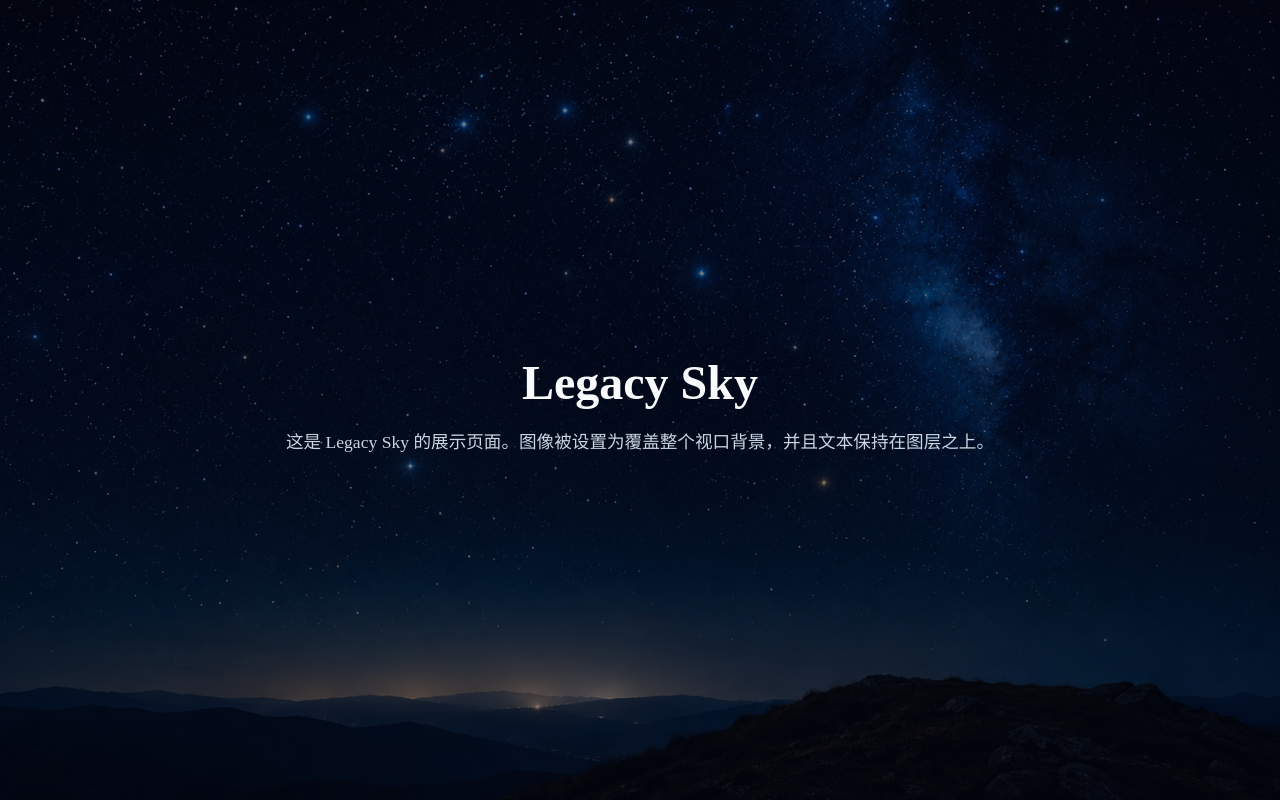
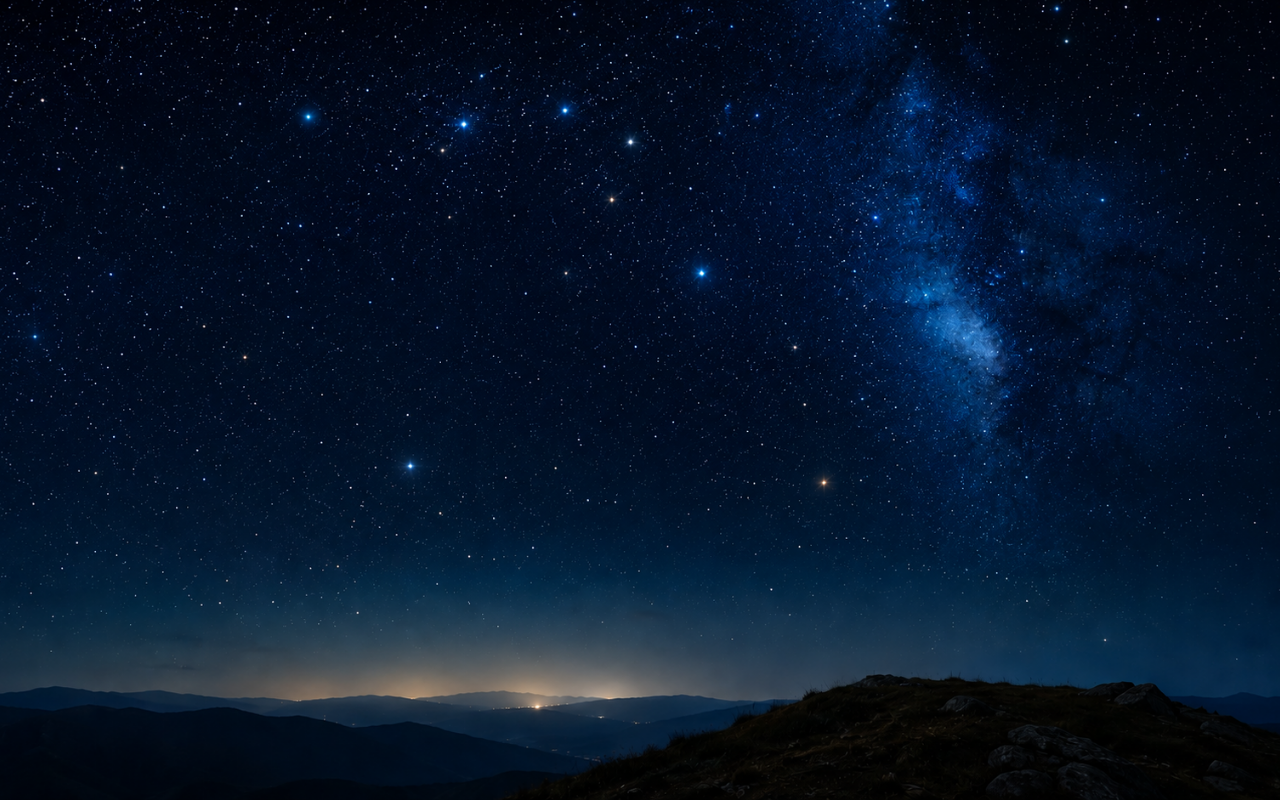
Before and after one commit to EusocialLab/firstproject, a Next.js app: page / in a window 1280 px wide. Built offline with nearby package versions, Linux system fonts and the light colour scheme.

Commit message:
Remove text overlay and background darkening

```diff
--- a/src/app/page.jsx
+++ b/src/app/page.jsx
@@ -6,40 +6,11 @@ export default function HomePage() {
         width: '100%',
         margin: 0,
         padding: 0,
-        display: 'flex',
-        alignItems: 'center',
-        justifyContent: 'center',
         backgroundImage: "url('/legacy-sky.png')",
         backgroundSize: 'cover',
         backgroundPosition: 'center',
-        backgroundRepeat: 'no-repeat',
-        position: 'relative',
-        color: '#f8fafc'
+        backgroundRepeat: 'no-repeat'
       }}
-    >
-      <div
-        style={{
-          position: 'absolute',
-          inset: 0,
-          background: 'rgba(5, 8, 22, 0.55)',
-          zIndex: 0
-        }}
-      />
-      <section
-        style={{
-          position: 'relative',
-          zIndex: 1,
-          maxWidth: '980px',
-          width: '100%',
-          padding: '2rem',
-          textAlign: 'center'
-        }}
-      >
-        <h1 style={{ fontSize: '3rem', marginBottom: '1rem' }}>Legacy Sky</h1>
-        <p style={{ fontSize: '1.1rem', marginBottom: '2rem', color: '#cbd5e1' }}>
-          这是 Legacy Sky 的展示页面。图像被设置为覆盖整个视口背景，并且文本保持在图层之上。
-        </p>
-      </section>
-    </main>
+    />
   )
 }
```
